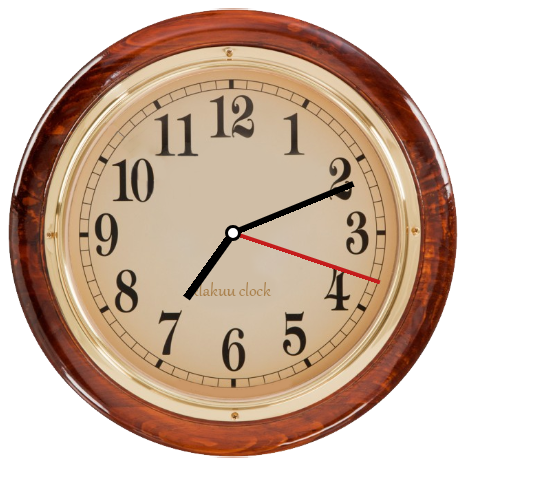
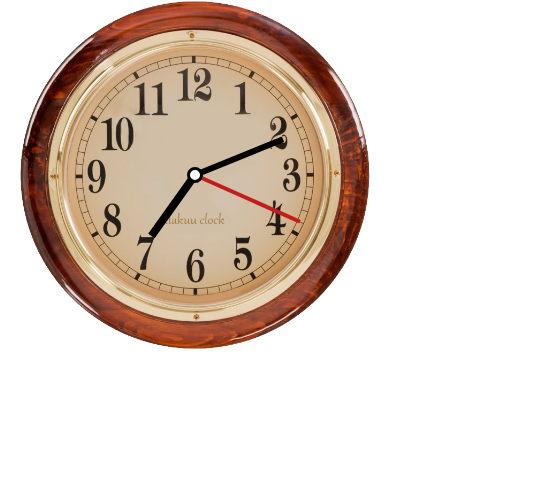
Before and after one commit to klakuu/clock, a plain HTML site: page index.html in a window 390 px wide. Shown: the whole page, 547 px wide, since content can reach past the window. Drawn offline with Linux system fonts and the light colour scheme.

Commit message:
Added media query for mobile phone and removed smooth animation

```diff
--- a/main.css
+++ b/main.css
@@ -1,6 +1,11 @@
+body{
+  margin:0;
+  padding:0;
+}
 .clockWrapper{
     width:450px;
     height:450px;
+    margin:0 auto;
   }
   .clockShape{
     width:100%;
@@ -10,6 +15,7 @@
     background:url('clock.png');
     background-size:100%;
     background-position:center;
+    background-repeat:no-repeat;
   }
   .clockArrWrapper{
     position:absolute;
@@ -26,7 +32,6 @@
     height:155px;
     width:1%;
     background:rgb(196, 28, 28);
-    transition:1s linear;
   }
   .minute{
     margin-top:95px;
@@ -56,5 +61,23 @@
       border:3px solid black;
   }
   .clockSecWrapper, .clockMinWrapper, .clockHourWrapper{
-    transition:1s linear;
+    /* transition:1s linear; */
   }
+  @media screen and (max-width:600px){
+    .clockWrapper{
+      width:350px;
+      height:350px;
+    }
+    .second{
+      margin-top:60px;
+      height:115px;
+    }
+    .minute{
+      margin-top:80px;
+      height:95px;
+    }
+    .hour{
+      margin-top:100px;
+      height:75px;
+    }
+  }
```
